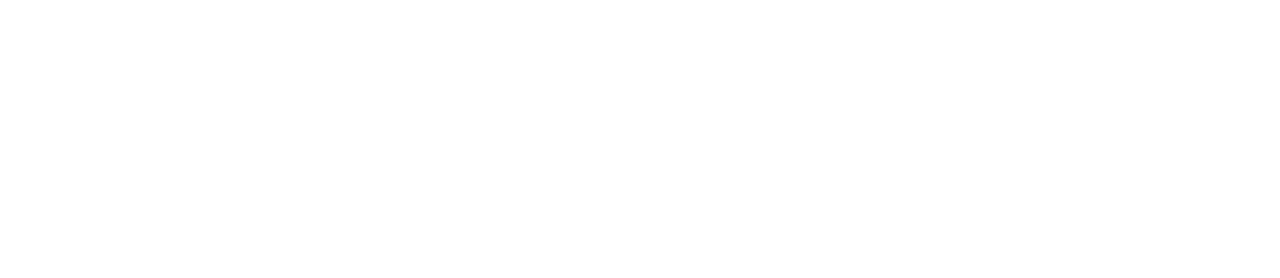
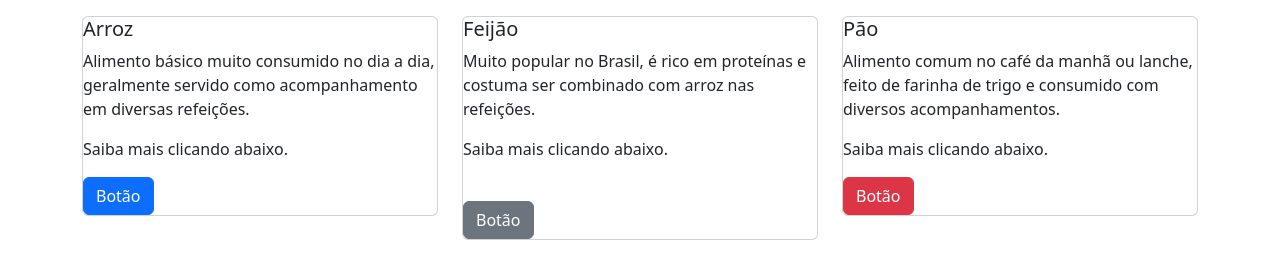
Before and after one commit to CoutinhoArtur/bootstrap_base, a plain HTML site: page ex5a-al-fazer-grid-(ex)/ex5a.html in a window 1280 px wide. Drawn offline with nearby package versions, Linux system fonts and the light colour scheme.

Commit message:
Exercicios concluidos.
Cards e formulário

```diff
--- a/ex4_formulario-sub-css/styles.css
+++ b/ex4_formulario-sub-css/styles.css
@@ -34,7 +34,7 @@
 
 
 .btn.btn-primary.custom-button {
-    background-color: liner-gradient(45deg, #e74c3c, #f39c12);
+    background: linear-gradient(45deg, #e74c3c, #f39c12);
     padding: 0.8rem 2rem;
     border-radius: 50px;
     border: none;
--- a/ex5a-al-fazer-grid-(ex)/ex5a.html
+++ b/ex5a-al-fazer-grid-(ex)/ex5a.html
@@ -1 +1,60 @@
-<!-- 1ª Digitação (Resolver exercício aqui) -->
+<!DOCTYPE html>
+<html lang="pt-br">
+<head>
+    <meta charset="UTF-8">
+    <meta name="viewport" content="width=device-width, initial-scale=1.0">
+    <title>Cards Bootstrap</title>
+
+    <!-- Bootstrap via CDN -->
+    <link href="https://cdn.jsdelivr.net/npm/bootstrap@5.3.0/dist/css/bootstrap.min.css" rel="stylesheet">
+</head>
+<body>
+
+
+  <!-- 1ª Digitação (Aqui) -->
+   <div class="container mt-3">
+    <div class="row ">
+
+      <div class="col-sm-4">
+        <!-- coluna 1 -->
+         <div class="card">
+            <div class="card-boddy">
+              <h5 class="card-tittle">Arroz</h5>
+              <p class="card-text">Alimento básico muito consumido no dia a dia, geralmente servido como acompanhamento em diversas refeições.</p>
+              <p class="card-text">Saiba mais clicando abaixo.</p>
+              <a href="#" class="btn btn-primary">Botão</a>
+            </div>
+         </div>
+      </div>
+
+
+   <div class="col-sm-4">
+        <!-- coluna 2 -->
+         <div class="card">
+            <div class="card-boddy">
+              <h5 class="card-tittle">Feijão</h5>
+              <p class="card-text">Muito popular no Brasil, é rico em proteínas e costuma ser combinado com arroz nas refeições.</p>
+              <p class="card-text">Saiba mais clicando abaixo.</p>
+              <a href="#" class="btn btn-secondary mt-4">Botão</a>
+            </div>
+         </div>
+      </div>
+
+    <div class="col-sm-4">
+            <!-- card 2 -->
+            <div class="card">
+                <div class="card-boddy">
+                <h5 class="card-tittle">Pão</h5>
+                <p class="card-text">Alimento comum no café da manhã ou lanche, feito de farinha de trigo e consumido com diversos acompanhamentos.</p>
+                <p class="card-text">Saiba mais clicando abaixo.</p>
+                <a href="#" class="btn btn-danger md">Botão</a>
+                </div>
+            </div>
+        </div>
+
+    </div>
+   </div>
+
+    <script src="https://cdn.jsdelivr.net/npm/bootstrap@5.3.0/dist/js/bootstrap.bundle.min.js"></script>
+</body>
+</html>
```
Also changed, not shown: ex5_cards/ex5.html (+30 -0 lines), ex5b-al-fazer-formulario-(ex)/ex5b.html (+55 -1 lines).
